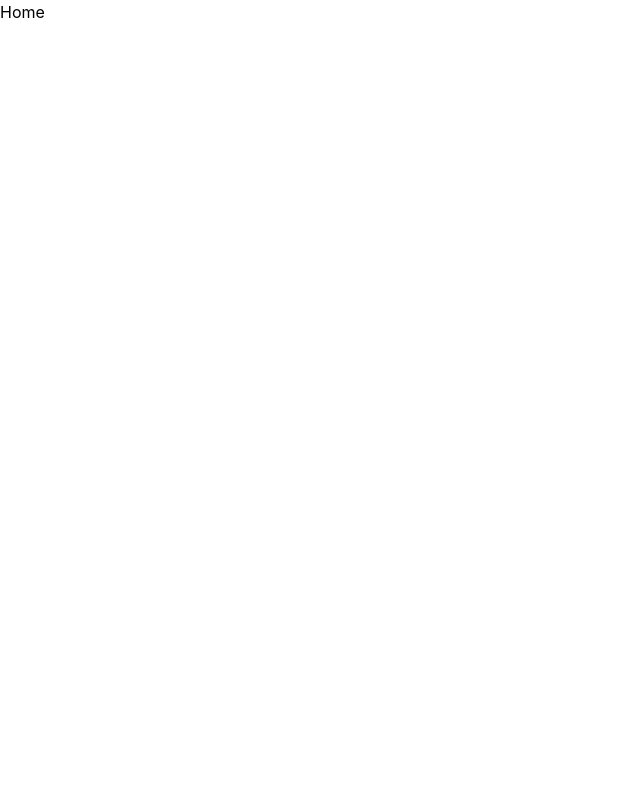
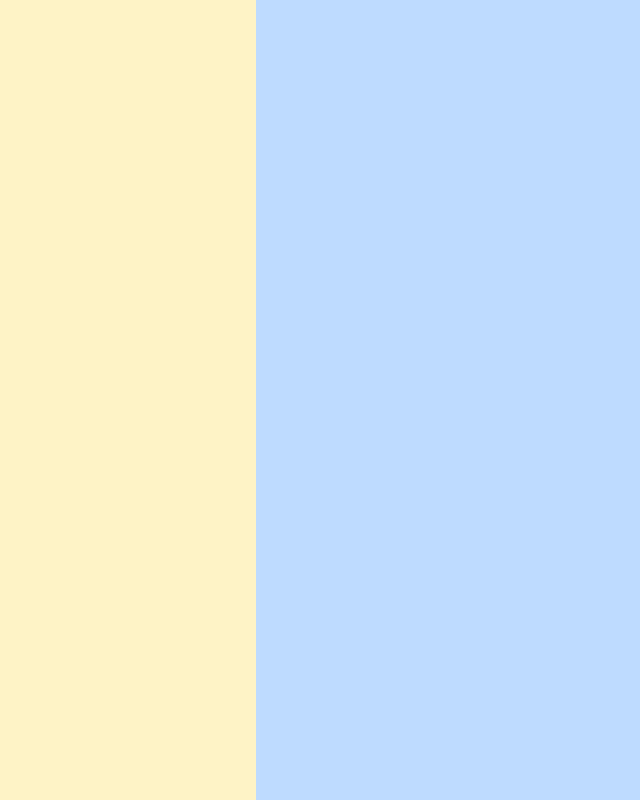
Before and after one commit to Om101101/Cinema-finder, a React (Vite) app: page / in a window 1280 px wide. Shown: the whole page, without its empty margins (0-640 px from the left). Built offline with nearby package versions, Linux system fonts and the light colour scheme.

Commit message:
Update index.html, add logo.svg, and enhance Home component layout

```diff
--- a/index.html
+++ b/index.html
@@ -1,13 +1,17 @@
 <!doctype html>
 <html lang="en">
+
 <head>
   <meta charset="UTF-8" />
-    <link rel="icon" type="image/svg+xml" href="/favicon.svg" />
+  <link rel="icon" type="image/svg+xml" href="/logo.svg" />
   <meta name="viewport" content="width=device-width, initial-scale=1.0" />
-    <title>SCSDB</title>
+  <title>SCSDB | Movie App</title>
+  <link href="https://cdn.jsdelivr.net/npm/remixicon@4.9.0/fonts/remixicon.css" rel="stylesheet" />
 </head>
+
 <body>
   <div id="root"></div>
   <script type="module" src="/src/main.jsx"></script>
 </body>
+
 </html>
--- a/src/App.jsx
+++ b/src/App.jsx
@@ -3,7 +3,7 @@ import { Route, Routes } from "react-router-dom";
 import Home from './components/Home';
 
 function App() {
-  return <div className="w-screen h-screen ">
+  return <div className="bg-[#1F1E24] w-screen h-screen  flex ">
     <Routes>
       <Route path="/" element={<Home/>} />
     </Routes>
--- a/src/components/Home.jsx
+++ b/src/components/Home.jsx
@@ -1,9 +1,11 @@
 import React from 'react'
 
 function Home() {
-  return (
-    <div >Home</div>
-  )
+  document.title = "SCSD| Homepage"
+  return <>
+  <div className='w-[20%] h-full bg-amber-100'></div>
+  <div className='w-[80%] h-full bg-blue-200'></div>
+  </>
 }
 
 export default Home
--- a/src/index.css
+++ b/src/index.css
@@ -1 +1,3 @@
 @import "tailwindcss";
+/* primary  1F1E24*/
+/* secondary #6556CD */
```
Also changed, not shown: public/logo.svg (added). Lines whose indentation alone changed are shown as unchanged.
